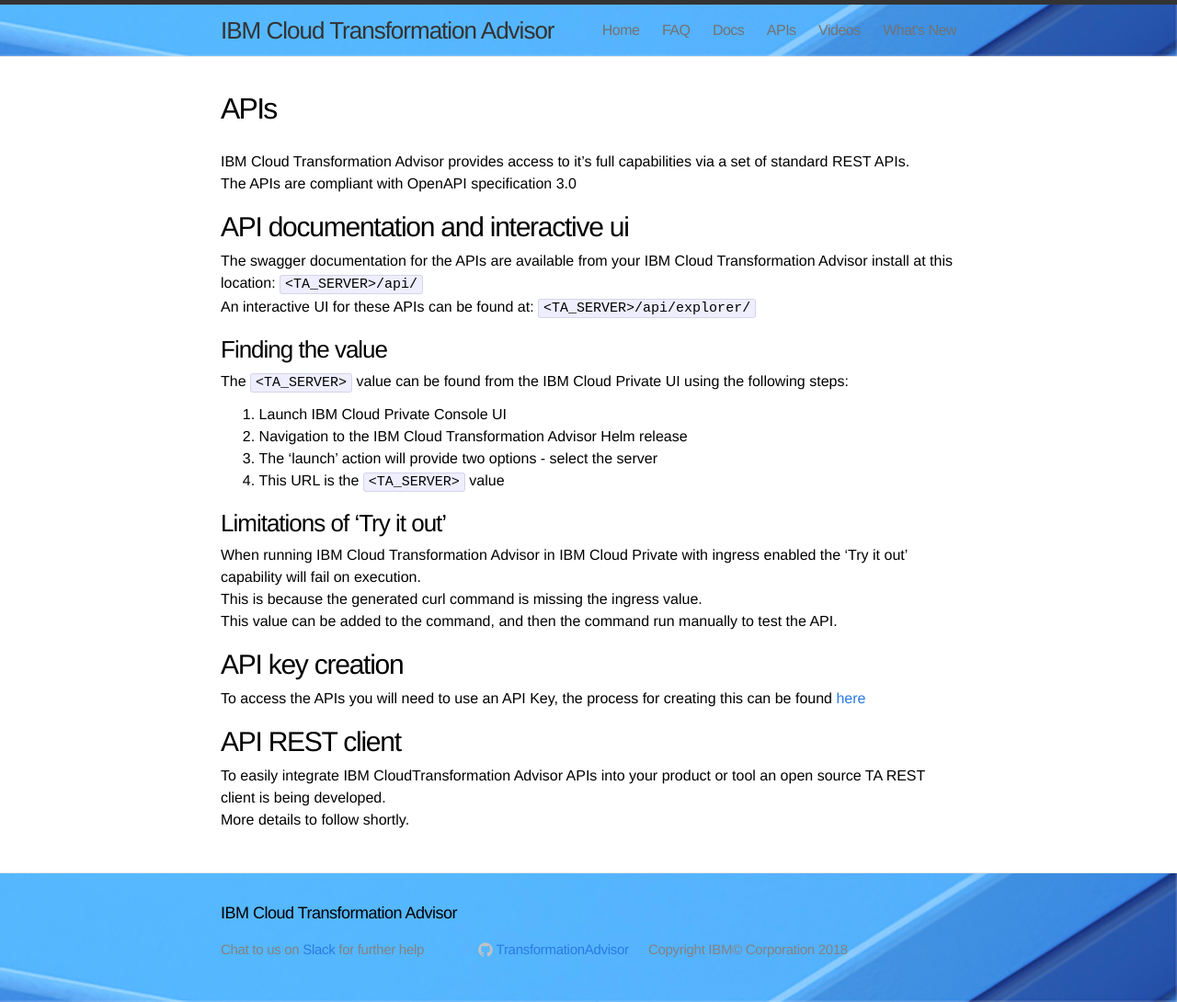
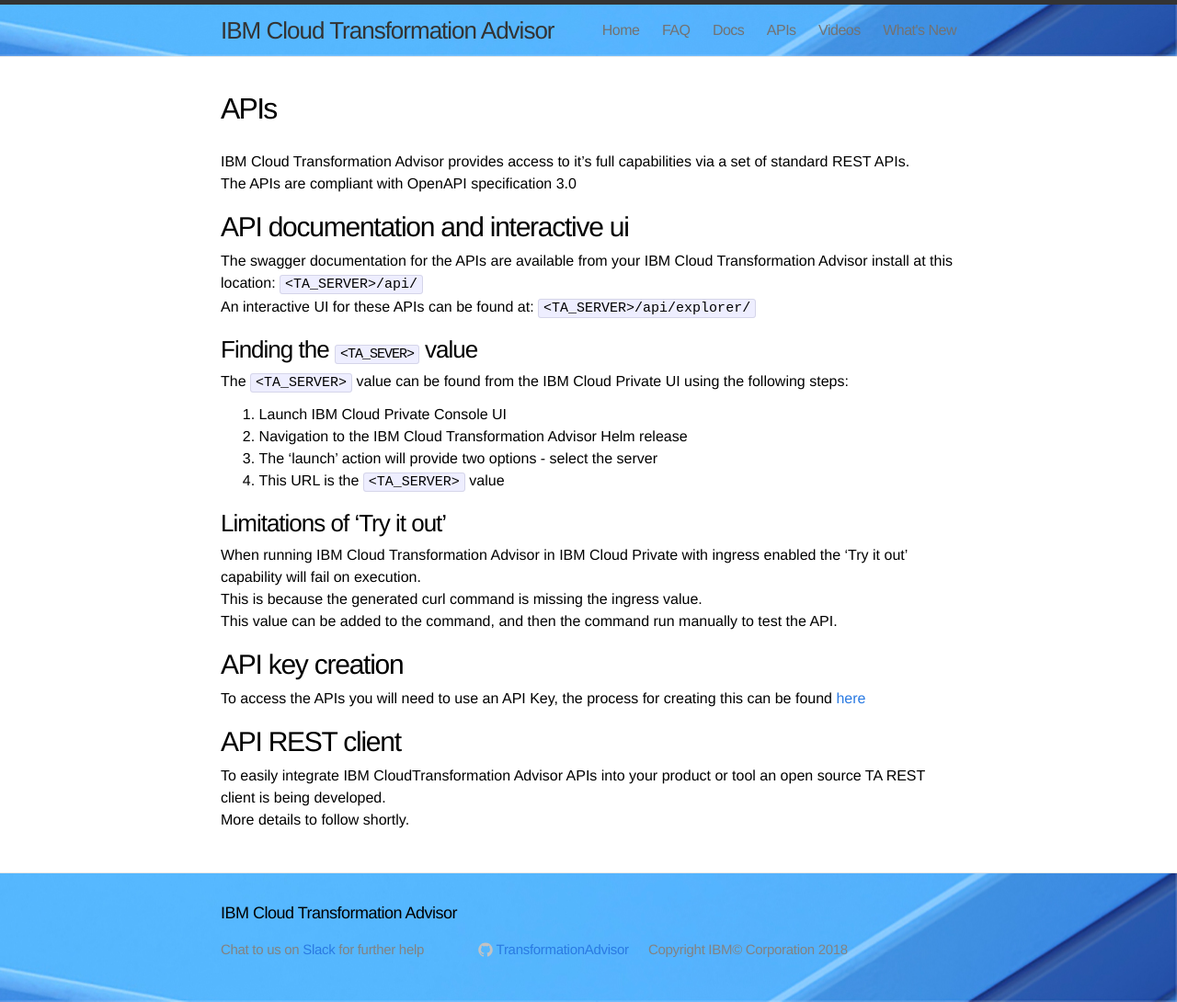
Before and after one commit to TransformationAdvisor/TA.github.io, a Jekyll site: the page built from API/index.md, in a window 1280 px wide. Shown: the whole page at 92% size. Built offline with Jekyll 4.4.1, drawn with Linux system fonts in a browser that asks for light colours.

Commit message:
Update index.md

```diff
--- a/API/index.md
+++ b/API/index.md
@@ -10,7 +10,7 @@
 The swagger documentation for the APIs are available from your IBM Cloud Transformation Advisor install at this location: `<TA_SERVER>/api/`
 An interactive UI for these APIs can be found at: `<TA_SERVER>/api/explorer/`
 
-### Finding the <TA_SEVER> value
+### Finding the `<TA_SEVER>` value
 The `<TA_SERVER>` value can be found from the IBM Cloud Private UI using the following steps:
 1. Launch IBM Cloud Private Console UI
 1. Navigation to the IBM Cloud Transformation Advisor Helm release
```
